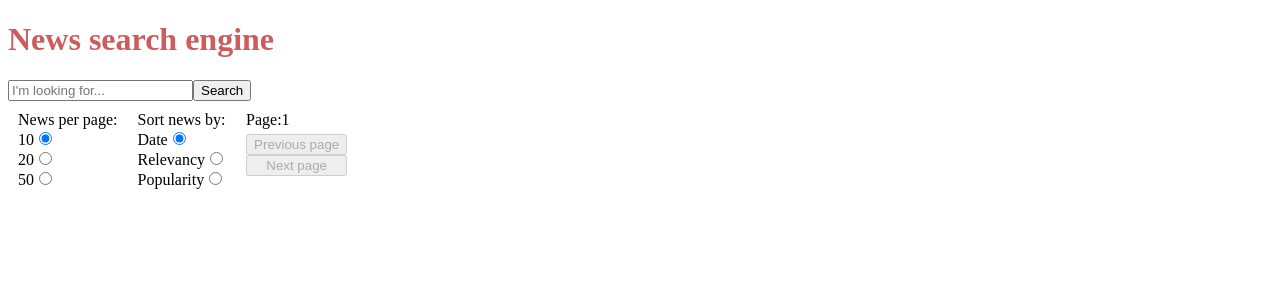
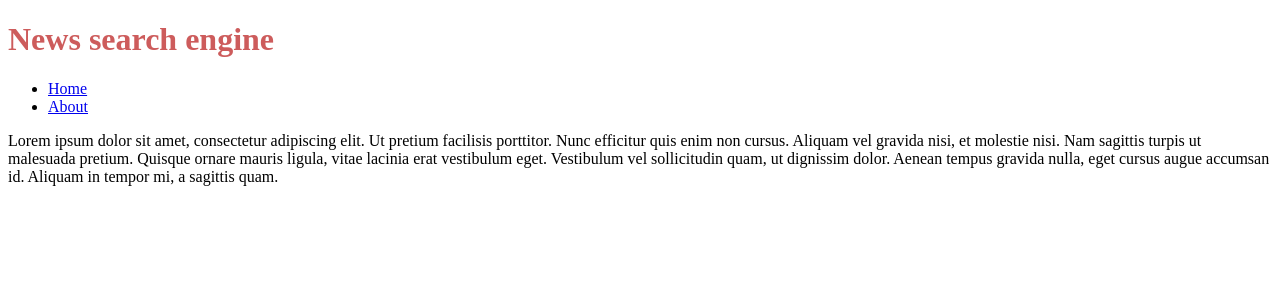
Before and after one commit to prokhorovd/rss-react-2021, a React app: page /about in a window 1280 px wide. Shown: the top 300 px of the page. Built offline with nearby package versions, Linux system fonts and the light colour scheme; the HTML template or start-up script is replaced by a standard one.

Commit message:
feat: implement routing

```diff
--- a/package.json
+++ b/package.json
@@ -12,8 +12,10 @@
   "author": "Prokhorov Dmitriy",
   "license": "ISC",
   "dependencies": {
+    "@types/react-router": "^5.1.17",
     "react": "^17.0.2",
-    "react-dom": "^17.0.2"
+    "react-dom": "^17.0.2",
+    "react-router-dom": "^5.3.0"
   },
   "devDependencies": {
     "@babel/core": "^7.15.5",
--- a/src/App.tsx
+++ b/src/App.tsx
@@ -1,11 +1,13 @@
 import React from 'react';
 import './App.css';
 import News from './components/News';
+import Header from './components/Header';
 
 const App = () => (
   <div>
     <h1 className="heading">News search engine</h1>
-    <News />
+    <Header />
+    {/* <News /> */}
   </div>
 );
 
--- /dev/null
+++ b/src/components/About.tsx
@@ -0,0 +1,17 @@
+import React from 'react';
+
+function About() {
+  return (
+    <div>
+      Lorem ipsum dolor sit amet, consectetur adipiscing elit.
+      Ut pretium facilisis porttitor. Nunc efficitur quis enim non cursus.
+      Aliquam vel gravida nisi, et molestie nisi. Nam sagittis turpis ut malesuada pretium.
+      Quisque ornare mauris ligula, vitae lacinia erat vestibulum eget.
+      Vestibulum vel sollicitudin quam, ut dignissim dolor.
+      Aenean tempus gravida nulla, eget cursus augue accumsan id.
+      Aliquam in tempor mi, a sagittis quam.
+    </div>
+  );
+}
+
+export default About;
--- /dev/null
+++ b/src/components/Header.tsx
@@ -0,0 +1,45 @@
+import React from 'react';
+import {
+  BrowserRouter as Router,
+  Switch,
+  Route,
+  Link,
+} from 'react-router-dom';
+import News from './News';
+import About from './About';
+import Page404 from './Page404';
+
+function Header() {
+  return (
+    <header>
+      <Router>
+        <div>
+          <nav>
+            <ul>
+              <li>
+                <Link to="/">Home</Link>
+              </li>
+              <li>
+                <Link to="/about">About</Link>
+              </li>
+            </ul>
+          </nav>
+        </div>
+        {/* switch part */}
+        <Switch>
+          <Route exact path="/">
+            <News />
+          </Route>
+          <Route path="/about">
+            <About />
+          </Route>
+          <Route path="*">
+            <Page404 />
+          </Route>
+        </Switch>
+      </Router>
+    </header>
+  );
+}
+
+export default Header;
--- /dev/null
+++ b/src/components/Page404.tsx
@@ -0,0 +1,14 @@
+import React from 'react';
+import { Link } from 'react-router-dom';
+
+function Page404() {
+  return (
+    <div>
+      Page not found
+      {' '}
+      <Link to="/">Return to main page</Link>
+    </div>
+  );
+}
+
+export default Page404;
--- a/webpack/webpack.common.js
+++ b/webpack/webpack.common.js
@@ -36,6 +36,7 @@ module.exports = {
   output: {
     path: path.resolve(__dirname, '../build'),
     filename: 'bundle.js',
+    publicPath: '/',
   },
   plugins: [
     new HtmlWebpackPlugin({
--- a/webpack/webpack.dev.js
+++ b/webpack/webpack.dev.js
@@ -9,5 +9,6 @@ module.exports = {
         arguments: ['--incognito'],
       }
     },
+    historyApiFallback: true,
   }
 }
```
Also changed, not shown: 1 other file (tests, documents, lock files or other folders).
